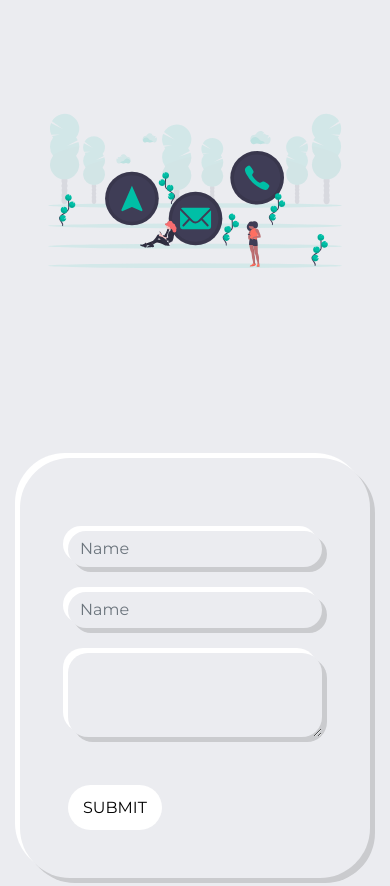
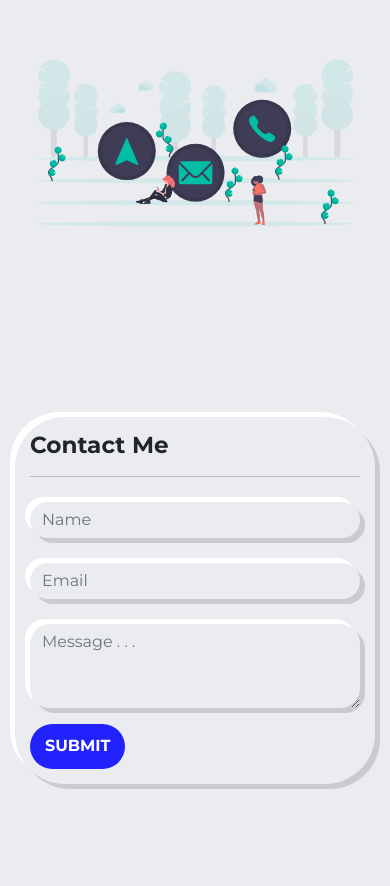
Before and after one commit to jeffch19/Lookbook, a React (Create React App) app: page /contact in a window 390 px wide. Shown: the part 164-1050 px from the top of the page. After the commit the page ends 963 px from the top, so only its background shows below. Built offline with nearby package versions, Linux system fonts and the light colour scheme.

Commit message:
contact page complete, adding logic

```diff
--- a/src/pages/Contact.js
+++ b/src/pages/Contact.js
@@ -11,10 +11,12 @@
         </div>
         <div className='col-md-6'>
           <div className='contact-form m-2 p-5 n-box2'>
+            <h3 className='font-bold'>Contact Me</h3>
+            <hr />
             <input type="text" className='form-control' placeholder='Name'/>
-            <input type="text" className='form-control' placeholder='Name'/>
-            <textarea className='form-control' rows={3} defaultValue={""}/>
-            <button className='primary-button mt-5'>SUBMIT</button>
+            <input type="text" className='form-control' placeholder='Email'/>
+            <textarea className='form-control' rows={3} defaultValue={""} placeholder='Message . . .'/>
+            <button className='primary-button mt-3'>SUBMIT</button>
           </div>
         </div>
       </div>
--- a/src/stylesheets/header-footer.css
+++ b/src/stylesheets/header-footer.css
@@ -66,6 +66,10 @@
   font-weight: bold;
 }
 
+.contact {
+  padding-top: 50px;
+}
+
 .contact img {
   height: 50vh;
   width: 100%;
@@ -81,8 +85,17 @@
                border-radius: 20px !important;
 }
 
+.form-control:focus {
+  transform: scale(1.02);
+}
 .form-control {
   box-shadow: none ;
+}
+
+.contact button {
+  background-color: rgba(0,0,255,0.856);
+  color: white;
+  font-weight: bold;
 }
 
 
@@ -141,4 +154,14 @@
     font-size: 45px;
     z-index: 3;
   }
+
+  .contact {
+    margin-top: 0 !important;
+    padding: 0 !important;
+  }
+
+  .contact-form {
+    padding: 15px !important;
+    margin: 15px !important;
+  }
 }
```
